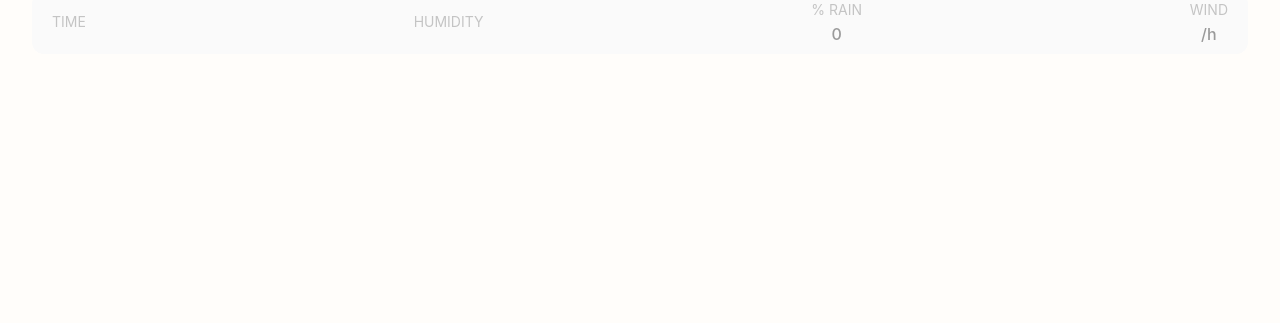
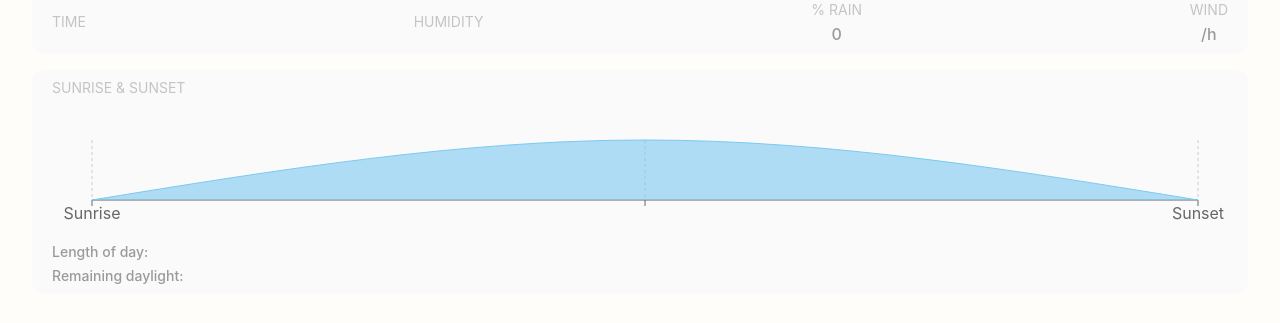
Before and after one commit to Joaosilva27/weather, a React (Create React App) app: page / in a window 1280 px wide. Shown: the part 317-640 px from the top of the page. Built offline with nearby package versions, Linux system fonts and the light colour scheme; no server answers.

Commit message:
sunrise & sunset graph, length of day, remaining daylight

```diff
--- a/package.json
+++ b/package.json
@@ -7,12 +7,15 @@
     "@testing-library/react": "^13.4.0",
     "@testing-library/user-event": "^13.5.0",
     "axios": "^0.24.0",
+    "luxon": "^3.4.3",
+    "moment-timezone": "^0.5.43",
     "postcss-flexbugs-fixes": "^5.0.2",
     "postcss-normalize": "^10.0.1",
     "postcss-preset-env": "^9.1.4",
     "react": "^18.2.0",
     "react-dom": "^18.2.0",
     "react-scripts": "^5.0.1",
+    "recharts": "^2.8.0",
     "serpapi": "^2.0.0",
     "web-vitals": "^2.1.4"
   },
--- a/src/App.js
+++ b/src/App.js
@@ -1,4 +1,6 @@
 import "./App.css";
+import React, { PureComponent } from "react";
+import { AreaChart, Area, XAxis, YAxis, CartesianGrid, Tooltip, ResponsiveContainer } from "recharts";
 import { useState, useEffect } from "react";
 import axios from "axios";
 import SearchIcon from "./images/search.png";
@@ -20,9 +22,14 @@ function App() {
 }
 
 const SearchBar = () => {
+  const [sunsetData, setSunsetData] = useState([]);
   const [searchCity, setSearchCity] = useState("");
   const [currentCity, setCurrentCity] = useState("");
   const [currentWeather, setCurrentWeather] = useState("");
+  const [currentSunrise, setCurrentSunrise] = useState("");
+  const [currentSunset, setCurrentSunset] = useState("");
+  const [currentLengthOfDay, setCurrentLengthOfDay] = useState("");
+  const [currentDaylight, setCurrentDaylight] = useState("");
   const [currentTimezone, setCurrentTimezone] = useState("");
   const [currentHumidity, setCurrentHumidity] = useState("");
   const [currentRain, setCurrentRain] = useState("");
@@ -44,29 +51,72 @@ const SearchBar = () => {
       .then(response => {
         console.log("API Response Data:", response.data);
 
-        // Get the timezone offset in seconds from the API response
         const timezoneOffsetSeconds = response.data.timezone;
 
-        // Create a Date object for the current UTC time
         const utcTime = new Date();
 
-        // Calculate the local time by adding the timezone offset in milliseconds
-        const localTime = new Date(utcTime.getTime() + timezoneOffsetSeconds * 1000); //
+        const localTime = new Date(utcTime.getTime() + timezoneOffsetSeconds * 1000);
 
-        // Format the local time as a string (adjust the options as needed)
-        const formattedTime = localTime.toLocaleTimeString([], {
+        // Adjust the time by subtracting 2 hours (7200 seconds)
+        const adjustedLocalTime = new Date(localTime.getTime() - 7200 * 1000);
+
+        // Format the adjusted local time as a string
+        const formattedTime = adjustedLocalTime.toLocaleTimeString([], {
           hour: "2-digit",
           minute: "2-digit",
-          timeZoneName: "short",
+        });
+
+        const sunriseTimestamp = response.data.sys.sunrise * 1000;
+        const localSunriseTime = new Date(sunriseTimestamp + timezoneOffsetSeconds * 1000);
+
+        const formattedTimeSunrise = localSunriseTime.toLocaleTimeString([], {
+          hour: "2-digit",
+          minute: "2-digit",
+        });
+
+        const sunsetTimestamp = response.data.sys.sunset * 1000;
+        const localSunsetTime = new Date(sunsetTimestamp + timezoneOffsetSeconds * 1000);
+
+        const formattedTimeSunset = localSunsetTime.toLocaleTimeString([], {
+          hour: "2-digit",
+          minute: "2-digit",
         });
 
         setCurrentCity(response.data.name);
         setCurrentWeather(Math.round(response.data.main.temp));
         setCurrentTimezone(formattedTime);
+        setCurrentSunrise(formattedTimeSunrise);
+        setCurrentSunset(formattedTimeSunset);
         setCurrentRain(response.data.rain);
         setCurrentSnow(response.data.snow);
         setCurrentWindSpeed(response.data.wind.speed);
         setCurrentHumidity(response.data.main.humidity);
+
+        // Calculate the length of the day in milliseconds
+        const lengthOfDay = sunsetTimestamp - sunriseTimestamp;
+
+        // Calculate the current daylight time in milliseconds since sunrise
+        const now = new Date().getTime();
+        const remainingDaylight = sunsetTimestamp - now;
+
+        // Convert milliseconds to hours and minutes
+        const lengthOfDayHours = Math.floor(lengthOfDay / (60 * 60 * 1000));
+        const lengthOfDayMinutes = Math.floor((lengthOfDay % (60 * 60 * 1000)) / (60 * 1000));
+
+        const remainingDaylightHours = Math.floor(remainingDaylight / (60 * 60 * 1000));
+        const remainingDaylightMinutes = Math.floor((remainingDaylight % (60 * 60 * 1000)) / (60 * 1000) + 60);
+
+        setCurrentDaylight(
+          `${remainingDaylightHours > 0 ? remainingDaylightHours + "h" : ""} ${
+            currentTimezone < formattedTimeSunset ? remainingDaylightMinutes + "m" : "none"
+          }`
+        );
+        setCurrentLengthOfDay(`${lengthOfDayHours > 0 ? lengthOfDayHours + "h" : ""} ${lengthOfDayMinutes}m`);
+
+        console.log("hi");
+        console.log(formattedTimeSunset);
+        console.log(currentTimezone);
+        console.log(formattedTimeSunset - currentTimezone);
 
         if (response.data.weather[0].main === "Clear") {
           setWeatherIcon(sunnyWeatherIcon);
@@ -137,9 +187,57 @@ const SearchBar = () => {
     }
   }, []);
 
+  useEffect(() => {
+    setSunsetData([
+      {
+        name: "Sunrise",
+        uv: 0,
+        pv: 2400,
+        amt: 2400,
+      },
+      {
+        name: "",
+        uv: 1,
+        pv: 1398,
+        amt: 2210,
+      },
+      {
+        name: "Sunset",
+        uv: 0,
+        pv: 9800,
+        amt: 2290,
+      },
+    ]);
+  }, []);
+
+  console.log(sunsetData);
+
   const getCityNameFontSizeClass = () => {
     const lineThreshold = 10;
     return currentCity.length > lineThreshold ? "text-2xl" : "text-4xl";
+  };
+
+  const SunriseAndSunsetGraph = () => {
+    return (
+      <ResponsiveContainer width='100%' height={100}>
+        <AreaChart
+          width={500}
+          height={400}
+          data={sunsetData}
+          margin={{
+            top: 10,
+            right: 30,
+            left: 0,
+            bottom: 0,
+          }}
+        >
+          <CartesianGrid strokeDasharray='3 3' horizontal={false} />
+          <XAxis dataKey='name' />
+          <YAxis tick={{ display: "none" }} tickLine={false} axisLine={false} width={40} />
+          <Area type='monotone' dataKey='uv' stroke='#7cc9f2' fill='#7cc9f2' />
+        </AreaChart>
+      </ResponsiveContainer>
+    );
   };
 
   return (
@@ -206,6 +304,28 @@ const SearchBar = () => {
             </span>
           </div>
         </div>
+        <div style={{ backgroundColor: "#FAFAFA" }} className='flex flex-col w-full justify-between rounded-xl mt-4 pt-2 pb-2 pl-5 pr-5'>
+          <span style={{ color: "#C4C4C4" }} className='text-sm mb-8'>
+            SUNRISE & SUNSET
+          </span>
+          <div className='w-full flex justify-between items-center pl-5 pr-3 '>
+            <span style={{ color: "#9A9A9A" }} className='font-medium'>
+              {currentSunrise}
+            </span>
+            <span style={{ color: "#9A9A9A" }} className='font-medium'>
+              {currentSunset}
+            </span>
+          </div>
+          <SunriseAndSunsetGraph sunsetData={sunsetData} />
+          <div className='mt-3 flex flex-col'>
+            <span style={{ color: "#9A9A9A" }} className='font-medium text-sm'>
+              Length of day: {currentLengthOfDay}
+            </span>
+            <span style={{ color: "#9A9A9A" }} className='font-medium text-sm mt-1'>
+              Remaining daylight: {currentDaylight}
+            </span>
+          </div>
+        </div>
       </div>
     </div>
   );
```
Also changed, not shown: 1 other file (tests, documents, lock files or other folders).
